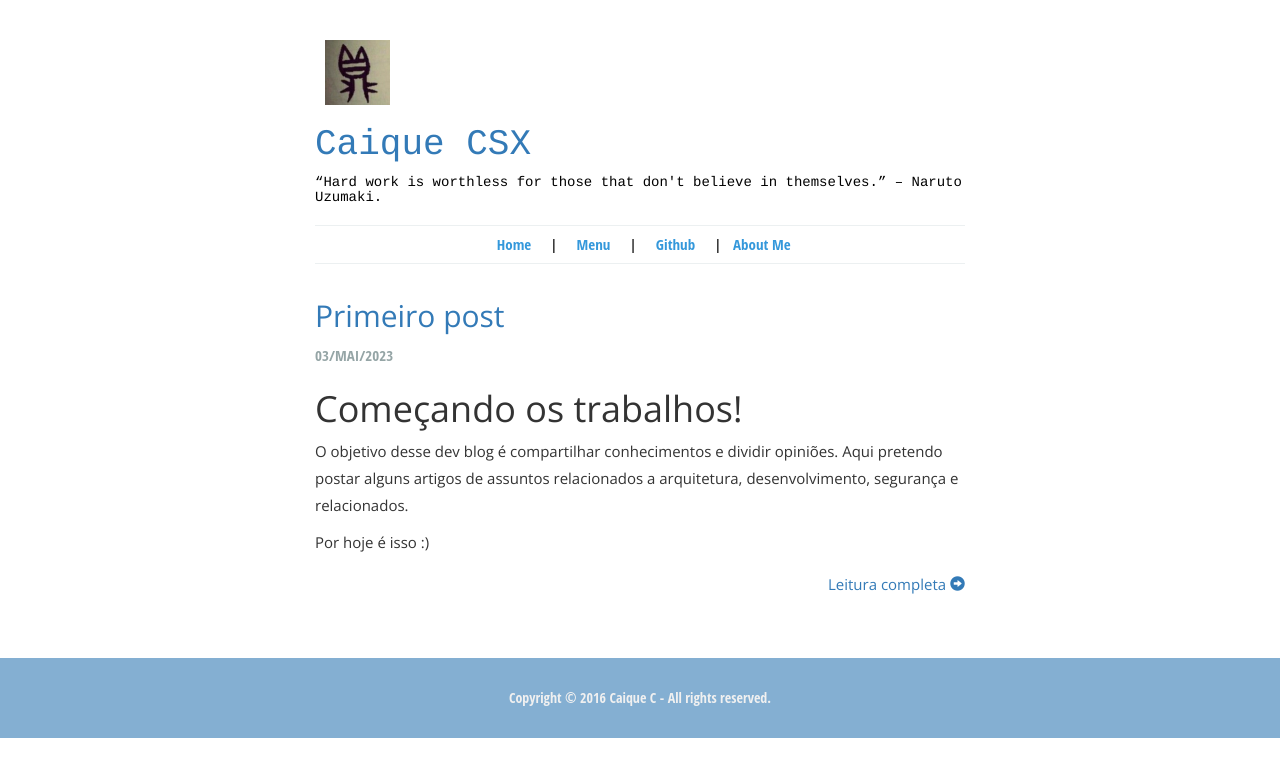
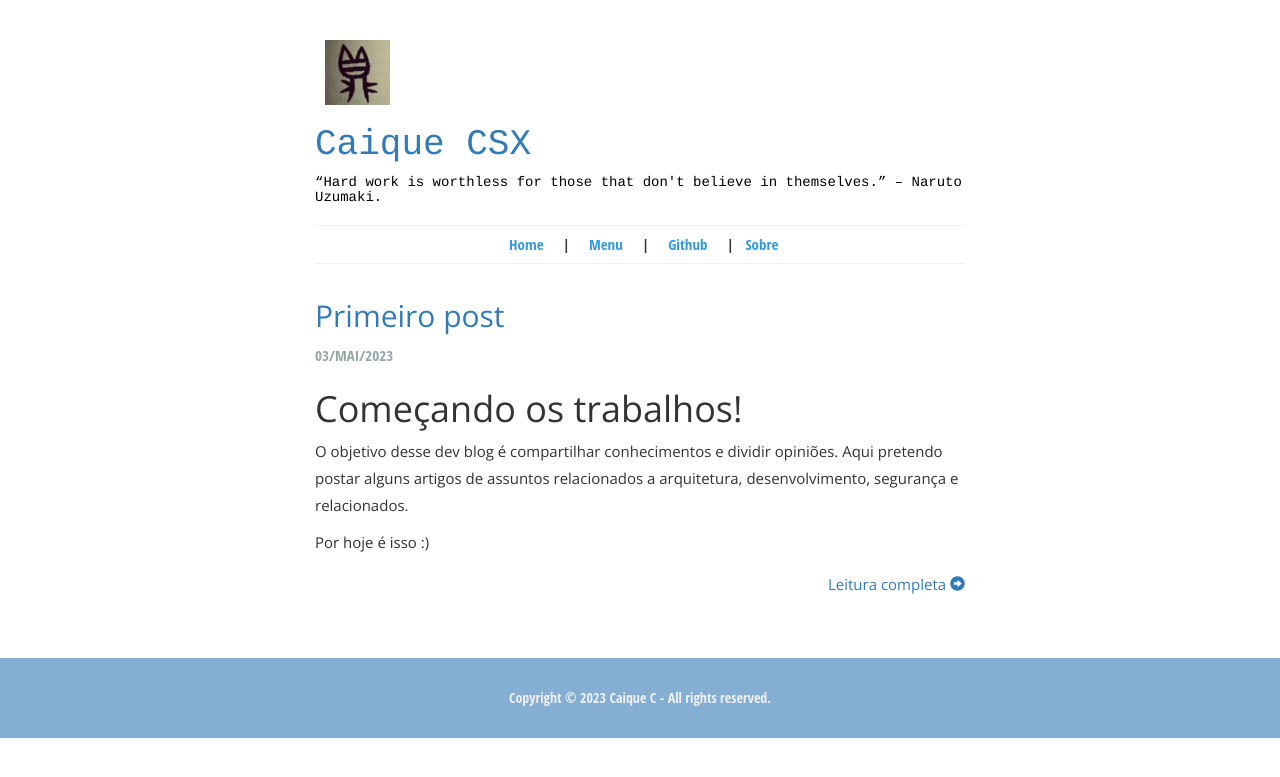
Before and after one commit to caiquecsx/caiquecsx.github.io, a Jekyll site: the page built from index.html, in a window 1280 px wide. Shown: the top 777 px of the page. Built offline with Jekyll 4.4.1, drawn with Linux system fonts in a browser that asks for light colours.

Commit message:
melhorias

```diff
--- a/_includes/blog_header.html
+++ b/_includes/blog_header.html
@@ -17,7 +17,7 @@
             <li>|</li>
             <li><a target="_blank" href="https://github.com/liungkejin">Github</a></li>
             <li>|</li>
-            <li><a target="_blank" href="/about.html"> About Me</a></li>
+            <li><a target="_blank" href="/about.html">Sobre</a></li>
         </ul>
     </nav>
 </header>
--- a/_includes/footer.html
+++ b/_includes/footer.html
@@ -2,7 +2,7 @@
     <div class="container-fluid">
         <div class="row-fluid">
             <div class="col-md-12">
-                Copyright &copy; 2016 {{ site.data.author.name }} - All rights reserved.
+                Copyright &copy; 2023 {{ site.data.author.name }} - All rights reserved.
             </div>
         </div>
     </div>
```
